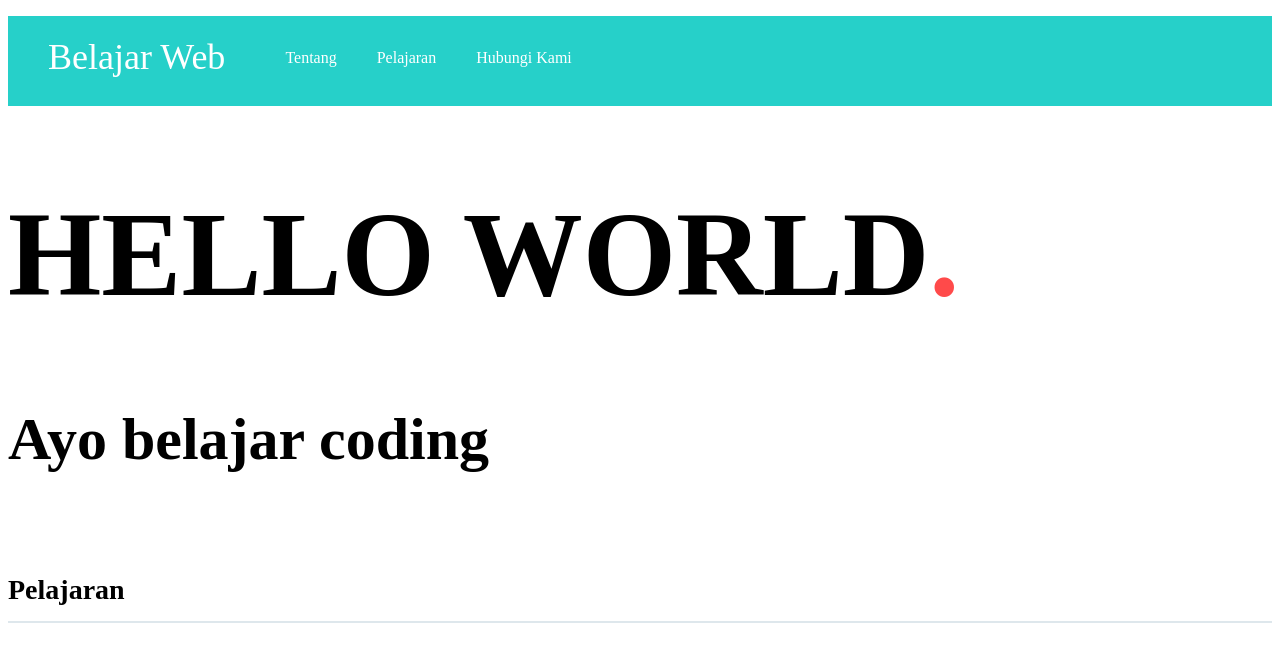
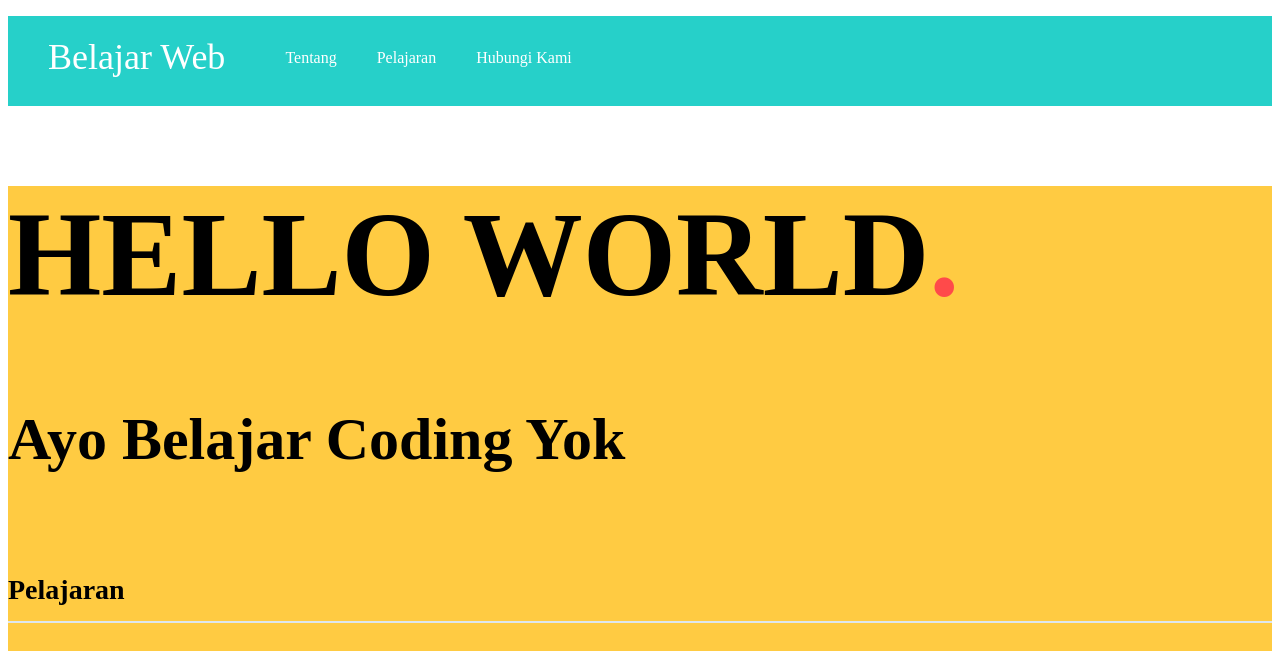
Before and after one commit to YulianaJesica149/Latihan1, a plain HTML site: page index.html in a window 1280 px wide. Shown: the top 651 px of the page. Drawn offline with Linux system fonts and the light colour scheme.

Commit message:
Pertemuandua

```diff
--- a/index.html
+++ b/index.html
@@ -22,7 +22,7 @@
     <div class="main" >
         <div class="copy-container">
             <h1>HELLO WORLD<span>.</span></h1>
-            <h2>Ayo belajar coding</h2>
+            <h2>Ayo Belajar Coding Yok</h2>
         </div>
 
         <div class="contents">
--- a/style.css
+++ b/style.css
@@ -22,6 +22,7 @@ li{
 
 .main{
     height: 100px 80px;
+    background-color:#FFCB42;
 }
 .copy-container h1{
     font-size: 120px;
```
